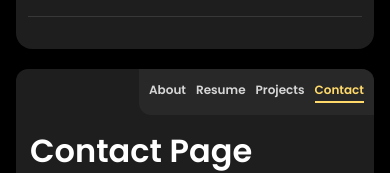
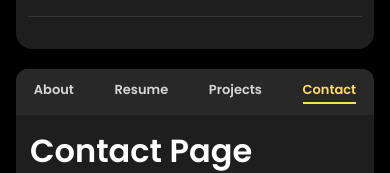
Before and after one commit to yash920261/My-Portfolio, a React (Vite) app: page /contact in a window 390 px wide. Shown: the part 270-443 px from the top of the page. Built offline with nearby package versions, Linux system fonts and the light colour scheme.

Commit message:
reize navbar

```diff
--- a/src/Info.css
+++ b/src/Info.css
@@ -76,8 +76,8 @@
     .navigator {
         height: 42px;
         padding: 4px 14px;
-        column-gap: 14px;
-        font-size: 13px;
+        column-gap: 25px;
+        font-size: 15px;
         border-top-right-radius: 16px;
         border-bottom-left-radius: 16px;
     }
@@ -92,10 +92,11 @@
 
     .navigator {
         height: 38px;
+        left: 0;
         padding: 4px 10px;
-        column-gap: 10px;
-        font-size: 12px;
+        font-size: 13px;
         border-top-right-radius: 12px;
-        border-bottom-left-radius: 12px;
+        border-top-left-radius: 12px;
+        border-bottom-left-radius: 0;
     }
 }
--- a/src/Projects.css
+++ b/src/Projects.css
@@ -43,7 +43,7 @@
 @media (max-width: 640px) {
     .projects-grid {
         grid-template-columns: 1fr;
-        row-gap: 40px;
+        row-gap: 50px;
         column-gap: 0;
     }
 }
```
